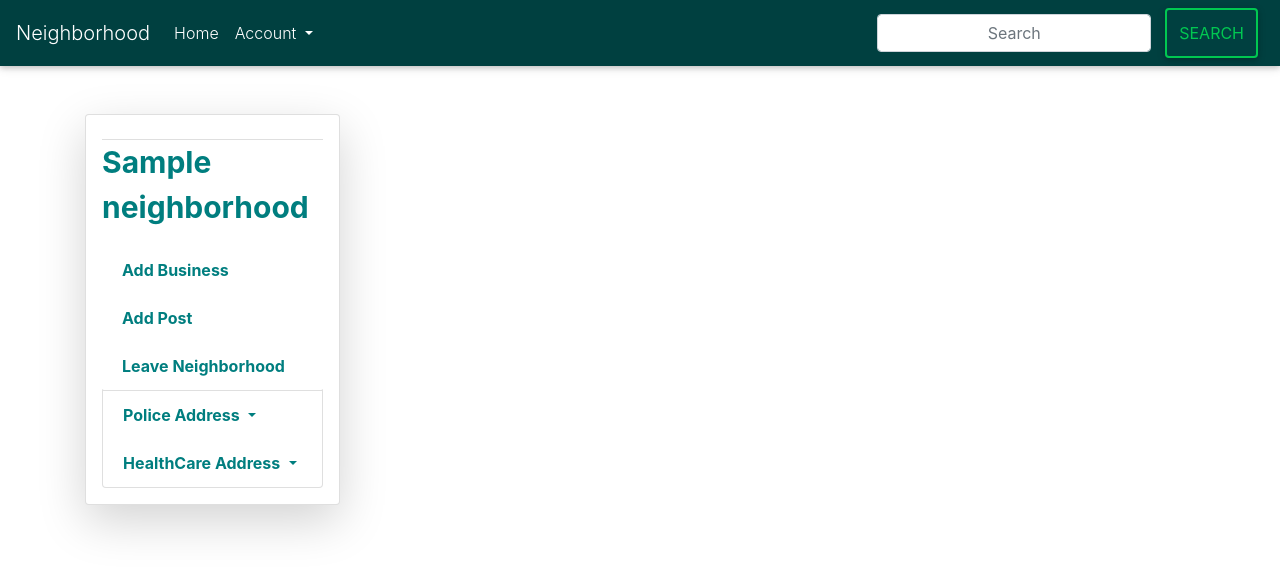
After one commit to Julzpeter/Neighborhood, a Django app: page /business/1 in a window 1280 px wide. The commit adds this page. Shown: the top 573 px of the page. Run offline with Django 3.2, Linux system fonts and the light colour scheme; a user stored in the database is signed in; tables that the repository leaves empty hold one stand-in row (values such as "Sample post"); some libraries are stand-ins or nearby versions; some web fonts are replaced.

```diff
--- a/hood/templates/base.html
+++ b/hood/templates/base.html
@@ -32,26 +32,23 @@
 
 <body>
     {% include "navbar.html" %}
-    <script type="text/javascript" src="https://cdnjs.cloudflare.com/ajax/libs/jquery/3.4.1/jquery.min.js"></script>
-    <!-- Bootstrap tooltips -->
-    <script type="text/javascript" src="https://cdnjs.cloudflare.com/ajax/libs/popper.js/1.14.4/umd/popper.min.js">
-    </script>
-    <!-- Bootstrap core JavaScript -->
-    <script type="text/javascript"
-        src="https://cdnjs.cloudflare.com/ajax/libs/twitter-bootstrap/4.3.1/js/bootstrap.min.js"></script>
-    <!-- MDB core JavaScript -->
-    <script type="text/javascript" src="https://cdnjs.cloudflare.com/ajax/libs/mdbootstrap/4.8.7/js/mdb.min.js">
-    </script>
+
 
     {% block content %} {%endblock%}
 
 
-    {% block scripts %}
-    <script src="https://ajax.googleapis.com/ajax/libs/jquery/3.2.1/jquery.min.js"></script>
-    {% bootstrap_javascript %}
-    {% endblock %}
+
     <!-- JQuery -->
-
+  <script type="text/javascript" src="https://cdnjs.cloudflare.com/ajax/libs/jquery/3.4.1/jquery.min.js"></script>
+  <!-- Bootstrap tooltips -->
+  <script type="text/javascript" src="https://cdnjs.cloudflare.com/ajax/libs/popper.js/1.14.4/umd/popper.min.js">
+  </script>
+  <!-- Bootstrap core JavaScript -->
+  <script type="text/javascript"
+      src="https://cdnjs.cloudflare.com/ajax/libs/twitter-bootstrap/4.3.1/js/bootstrap.min.js"></script>
+  <!-- MDB core JavaScript -->
+  <script type="text/javascript" src="https://cdnjs.cloudflare.com/ajax/libs/mdbootstrap/4.8.7/js/mdb.min.js">
+  </script>
 
 </body>
 
--- /dev/null
+++ b/hood/templates/business.html
@@ -0,0 +1,76 @@
+{%extends "base.html"%}
+{% load bootstrap4 %}
+
+{% block content %}
+<div class="container">
+
+    <body>
+        <br>
+        <br>
+
+        <div class="row">
+
+            <div class="col-sm-3 col-md-3 col-xs-3 ">
+                {% for hood in hoods %}
+
+                <div class="card  shadow-lg p-3 mb-5 bg-white rounded">
+                    <h1 style="font: bolder; font-size: 20px; text-align: center; color:#007E7F;"></h1>
+                    <ul style="text-align: left;" class="list-group list-group-flush">
+
+                        <p style="color:#007E7F; text-decoration: none; font-size: 30px; font: bolder;"
+                            class="card-text"><b>{{hood.name}}&nbsp;</b></p>
+
+
+                        <li class="list-group-item">
+                            <p style="color:#007E7F; text-decoration: none;" class="card-text"> <a
+                                    style="color:#007E7F; text-decoration: none;"
+                                    href="{%url 'add-business' hood.id%}"><b>Add
+                                        Business</b></a></p>
+                        </li>
+                        <li class="list-group-item">
+                            <p style="color:#007E7F; text-decoration: none;" class="card-text"> <a
+                                    style="color:#007E7F; text-decoration: none;" href="{%url 'post' hood.id%}"><b>Add
+                                        Post</b></a></p>
+                        </li>
+
+                        <li class="list-group-item">
+                            <p style="color:#007E7F; text-decoration: none;" class="card-text"> <a
+                                    style="color:#007E7F; text-decoration: none;" href="{% url 'leave' %}"><b>Leave
+                                        Neighborhood</b></a>
+                            </p>
+                        </li>
+                    </ul>
+                    <li class="list-group-item">
+                        <div class="dropdown">
+                            <a class="dropdown-toggle" href="#"
+                                style="text-decoration: none; color:#007E7F; border: none;" role="button"
+                                data-toggle="dropdown">
+                                <b>Police Address</b>
+                            </a>
+                            <div class="dropdown-menu">
+                                <p style="color: #007E7F; font: bolder" class="dropdown-item" href="#">{{hood.police}}
+                                    &nbsp; - &nbsp;
+                                    {{hood.police_department_address}}
+                                </p>
+                            </div>
+                        </div>
+                    </li>
+                    <li class="list-group-item">
+                        <div class="dropdown">
+                            <a class="dropdown-toggle" href="#" style="text-decoration: none; color:#007E7F;"
+                                role="button" data-toggle="dropdown">
+                                <b>HealthCare Address</b>
+                            </a>
+                            <div class="dropdown-menu">
+                                <p style="color: #007E7F; font: bolder" class="dropdown-item">{{hood.health}} &nbsp; -
+                                    &nbsp;
+                                    {{hood.health_department_address}}
+                                </p>
+                            </div>
+                        </div>
+
+                    </li>
+                </div>
+                {% endfor%}
+            </div>
+            {%endblock%}
--- a/hood/templates/post.html
+++ b/hood/templates/post.html
@@ -6,8 +6,7 @@
 <br>
 <div class="container">
 
-    <body style="background-size: cover;"
-        background="https://cdn.pixabay.com/photo/2015/03/26/10/34/houses-691586_960_720.jpg">
+    <body>
         <div class="row">
             <div class="col-sm-2 col-md-4 "></div>
             <div class="col-sm-8 col-md-4 col-sm-4; shadow-lg p-3 mb-5 bg-white rounded">
```
